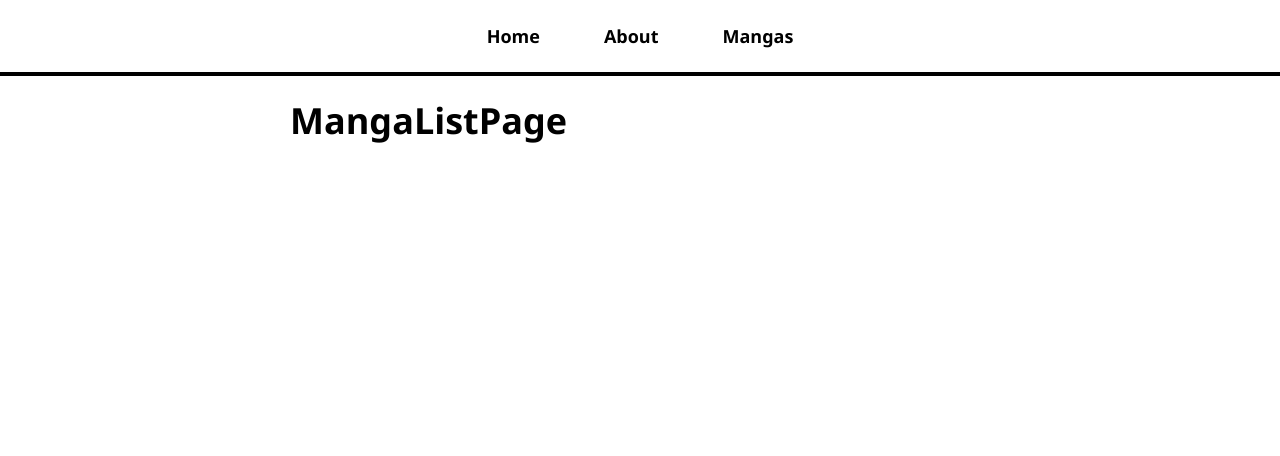
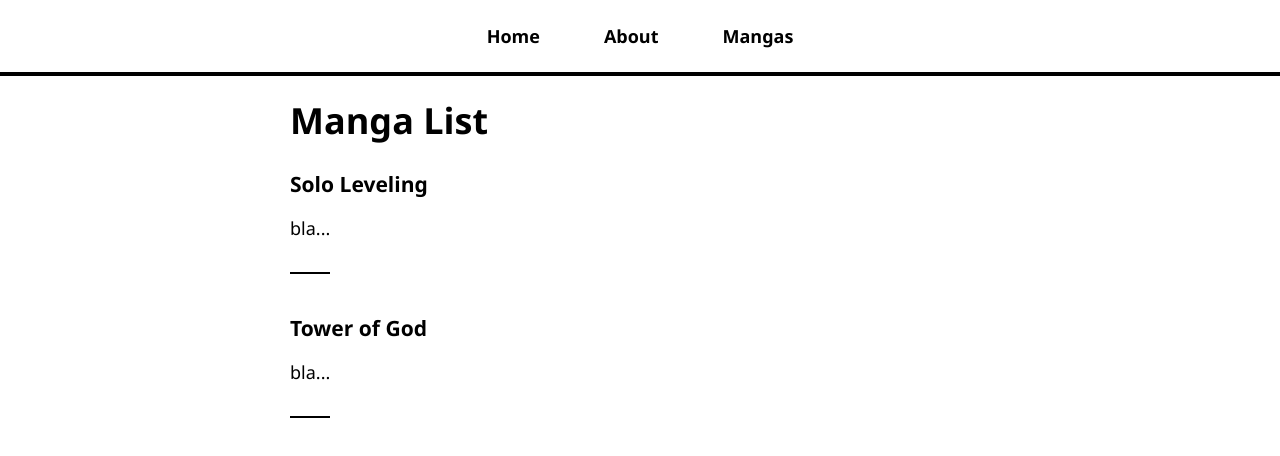
Before and after one commit to NovaGamer368/Full-Stack-Manga, a React (Create React App) app in the folder front-end/: page /mangas in a window 1280 px wide. Shown: the top 456 px of the page. Built offline with nearby package versions, Linux system fonts and the light colour scheme.

Commit message:
Dynamic Manga pages with reusable component

```diff
--- a/front-end/src/App.css
+++ b/front-end/src/App.css
@@ -56,13 +56,13 @@
   padding-top: 72px;
 }
 
-.article-list-item {
+.manga-list-item {
   text-decoration: none;
   color: black;
   padding: 16px 0 0 0;
 }
 
-.article-list-item p {
+.manga-list-item p {
   padding-bottom: 32px;
   border-bottom: 2px solid black;
 }
--- /dev/null
+++ b/front-end/src/components/MangasList.js
@@ -0,0 +1,21 @@
+import React from "react";
+import { Link } from "react-router-dom";
+
+const MangasList = ({ mangas }) => {
+  return (
+    <>
+      {mangas?.map((manga) => (
+        <Link
+          key={manga.id}
+          className="manga-list-item"
+          to={`/mangas/${manga.id}`}
+        >
+          <h3>{manga.title}</h3>
+          <p>{manga.content[0].substring(0, 150)}...</p>
+        </Link>
+      ))}
+    </>
+  );
+};
+
+export default MangasList;
--- /dev/null
+++ b/front-end/src/components/manga-content.js
@@ -0,0 +1,15 @@
+const mangas = [
+  {
+    id: "1",
+    title: "Solo Leveling",
+    image: "url to image",
+    content: ["bla", "urg", "test"],
+  },
+  {
+    id: "2",
+    title: "Tower of God",
+    image: "url to image",
+    content: ["bla", "urg", "test"],
+  },
+];
+export default mangas;
--- a/front-end/src/pages/MangaListPage.js
+++ b/front-end/src/pages/MangaListPage.js
@@ -1,7 +1,14 @@
 import React from "react";
+import mangas from "../components/manga-content";
+import MangasList from "../components/MangasList";
 
 const MangaListPage = () => {
-  return <h1>MangaListPage</h1>;
+  return (
+    <>
+      <h1>Manga List</h1>
+      <MangasList mangas={mangas} />
+    </>
+  );
 };
 
 export default MangaListPage;
--- a/front-end/src/pages/MangaPage.js
+++ b/front-end/src/pages/MangaPage.js
@@ -1,7 +1,19 @@
 import React from "react";
+import { useParams } from "react-router-dom";
+import mangas from "../components/manga-content";
 
 const MangaPage = () => {
-  return <h1>MangaPage</h1>;
+  const { mangaId } = useParams();
+
+  const manga = mangas.find((manga) => manga.id === mangaId);
+  return (
+    <>
+      <h1>MangaPage wth the ID of {mangaId}</h1>
+      {manga?.content.map((paragraph, index) => (
+        <p key={index}>{paragraph}</p>
+      ))}
+    </>
+  );
 };
 
 export default MangaPage;
```
Also changed, not shown: front-end/public/manifest.json.
